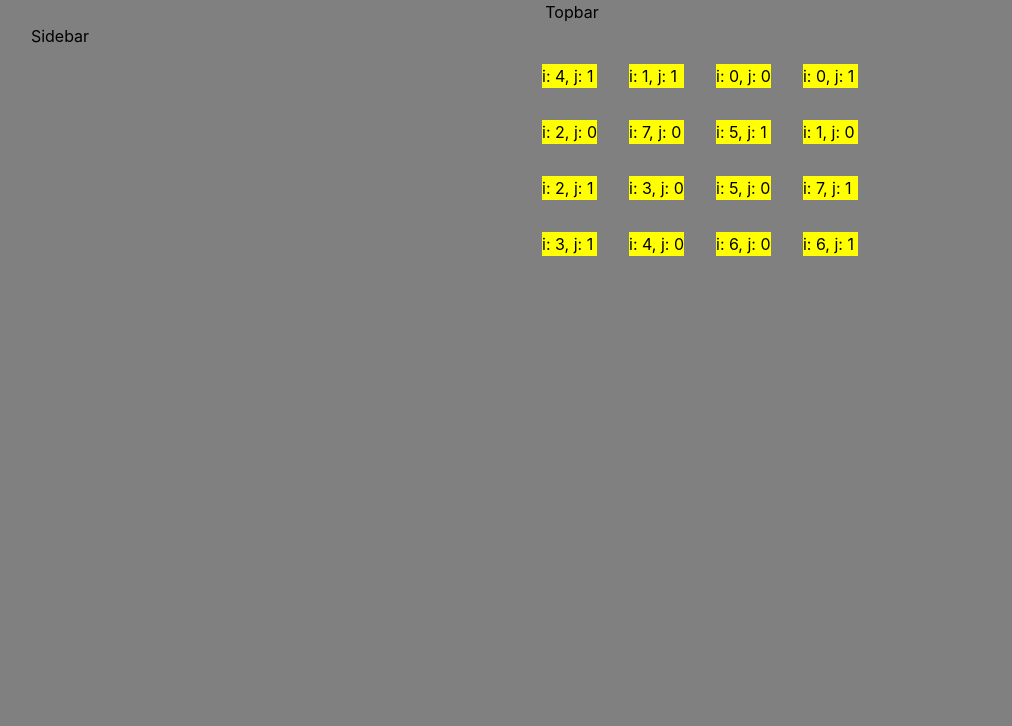
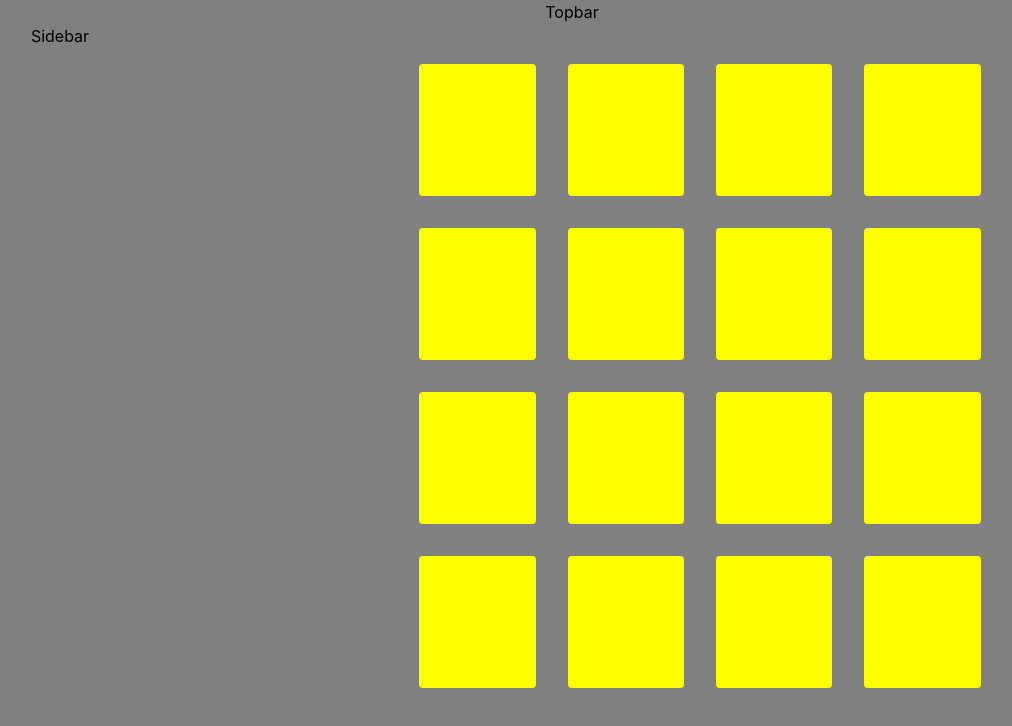
Before and after one commit to cw417/mern-matches, a React (Create React App) app in the folder client/: page / in a window 1280 px wide. Shown: the top 726 px of the page, without its empty margins (68-1080 px from the left). Built offline with nearby package versions, Linux system fonts and the light colour scheme.

Commit message:
Set timeout on selecting second square

```diff
--- a/client/src/App.css
+++ b/client/src/App.css
@@ -5,3 +5,7 @@
 html, body {
   background-color: grey;
 }
+
+.square {
+  @apply rounded p-12 text-3xl font-bold;
+}
--- a/client/src/components/Playfield.js
+++ b/client/src/components/Playfield.js
@@ -24,26 +24,30 @@ export default function GameField() {
   const [ matches, setMatches ] = useState([])
 
   useEffect(() => {
-    if (matches.length === (FIELDSIZE / 2)) { console.log('You win!') };
+    if (matches.length === (FIELDSIZE / 2)) { console.log('You win!'); alert('You win!') };
   }, [matches]);
 
   function toggleSelected(i, j) {
     /**
      * Toggle the 'selected' property of the (i, j) Square.
      */
-    if (selected) {
-      // if already selected, check for match, set selected to null, reset all selected
-      checkForMatch(i, j);
-      setSelected(null);
-      unselectedAll();
-      return;
-    };
+    // toggle the given square
     const currentSquare = field.find(square => square.i === i && square.j === j);
     const index = field.indexOf(currentSquare);
     const newSquare = {i: i, j: j, selected: !currentSquare.selected};
     const newField = [...field];
     newField.splice(index, 1, newSquare);
+
     setField(newField);
+    if (selected) {
+      // if already selected, check for match, set selected to null, reset all selected
+      setTimeout(function() {
+        checkForMatch(i, j);
+        setSelected(null);
+        unselectedAll();
+      }, 1000);
+      return;
+    };
     setSelected({ i: i, j: j });
   }
 
--- a/client/src/components/Square.js
+++ b/client/src/components/Square.js
@@ -3,6 +3,7 @@ import React, { useState, useEffect } from 'react'
 export default function Square({ square, matches, toggleSelected }) {
 
   const backgroundColor = square.selected ? 'blue' : 'yellow';
+  const textColor = square.selected ? 'white': 'yellow';
   const display = matches.includes(square.i) ? 'none' : 'block';
 
   function handleClick() {
@@ -11,9 +12,9 @@ export default function Square({ square, matches, toggleSelected }) {
 
   return (
     <div
-      className='m-4'
+      className='square m-4'
       onClick={() => handleClick()}
-      style={{backgroundColor:backgroundColor, display: display}}
-    >{`i: ${square.i}, j: ${square.j}`}</div>
+      style={{display: display, color: textColor, backgroundColor:backgroundColor}}
+    >{`${square.i}`}</div>
   )
 }
```
